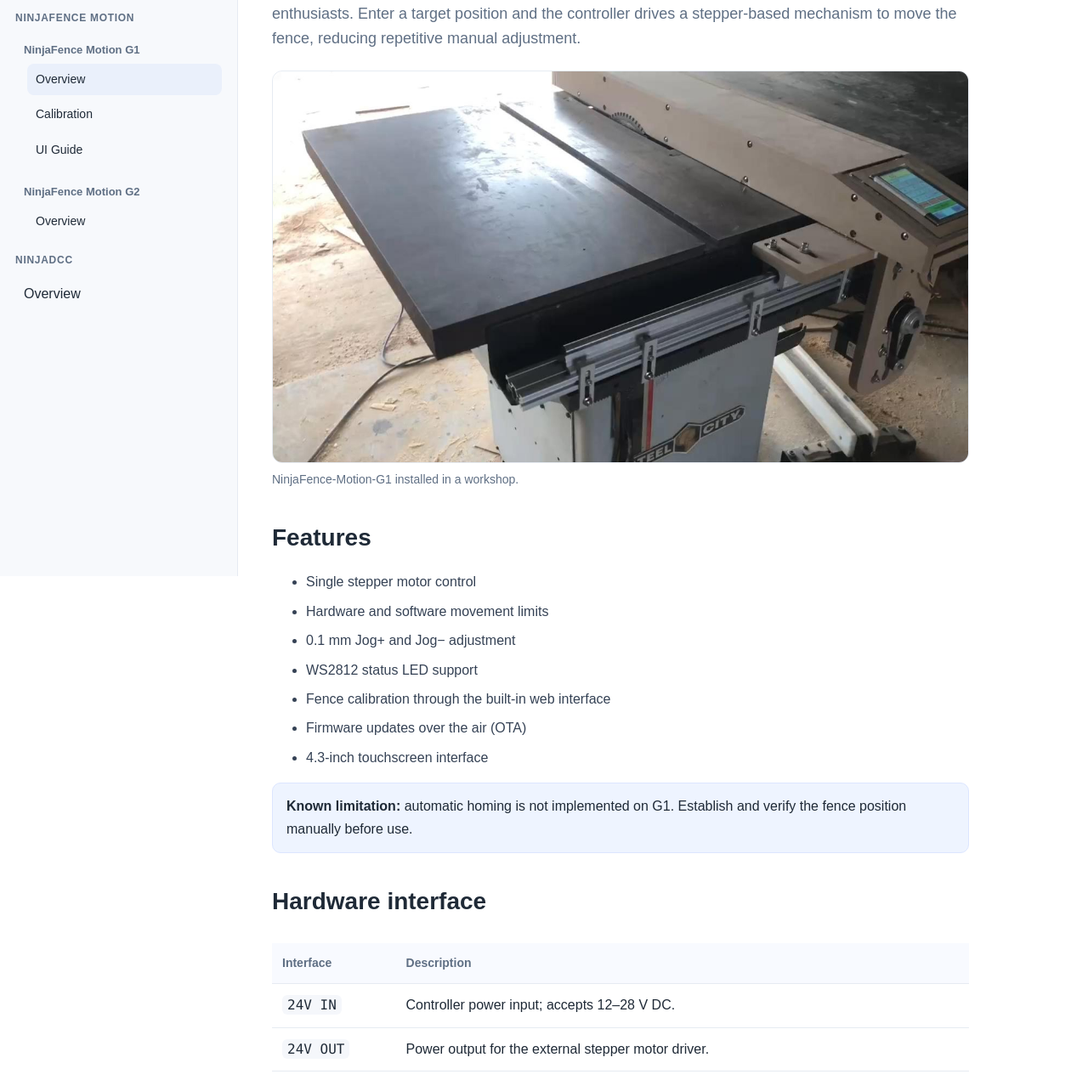
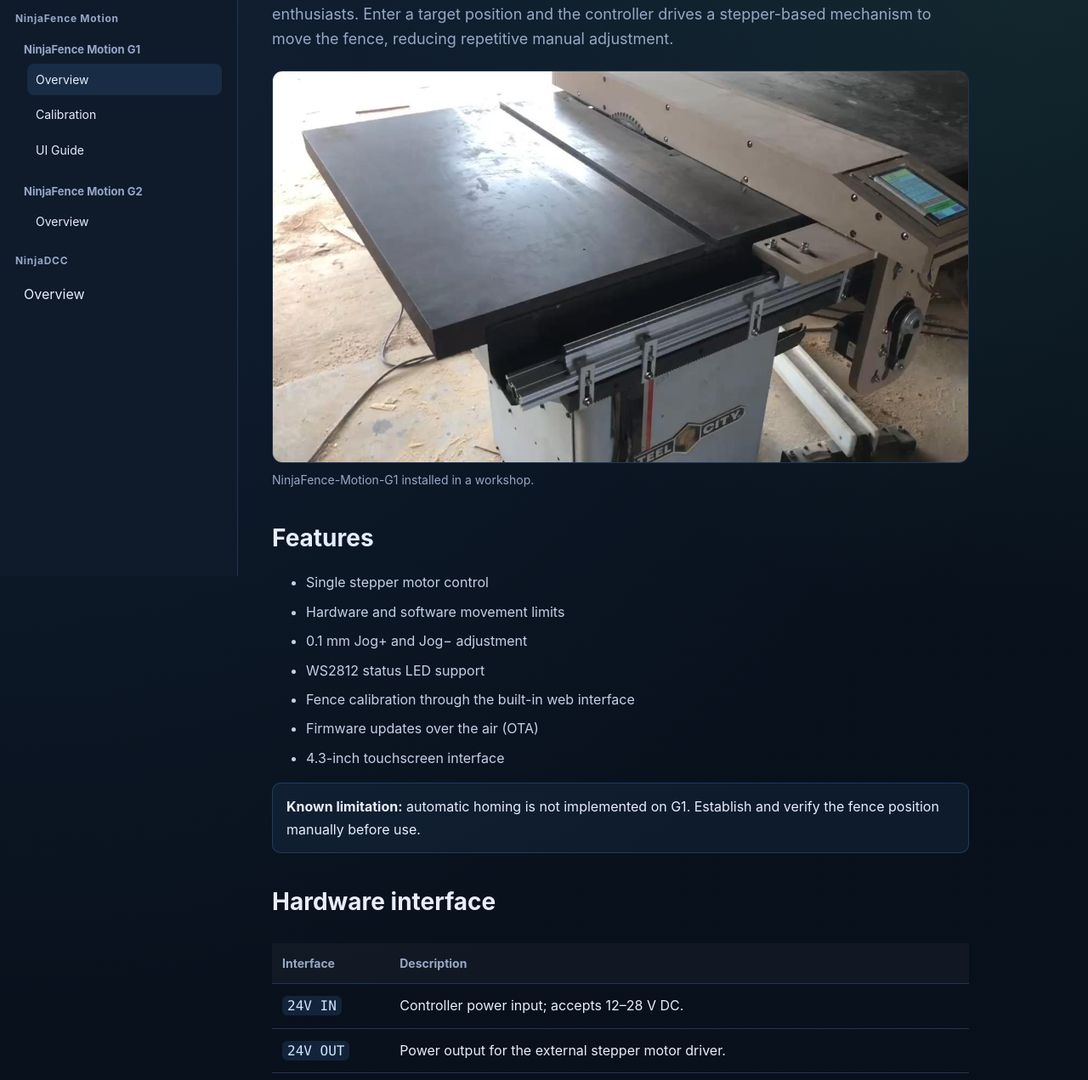
Before and after one commit to ninjafence/ninjafence-site, a plain HTML site: page docs/ninjafence-g1.html in a window 1280 px wide. Shown: the part 122-1393 px from the top of the page at 85% size. Drawn offline with Linux system fonts and the light colour scheme.

Commit message:
[Overview]: Update production docs
[Issue Description]:
	1. None

[Moidfy]:
	1. Just update docs pages

[Owner]: Ninja

```diff
--- a/docs/docs.css
+++ b/docs/docs.css
@@ -1,54 +1,54 @@
 :root{
-  --bg:#ffffff;
-  --sidebar:#f7f9fc;
-  --line:#e6ebf2;
-  --text:#1f2a37;
-  --muted:#5f6f84;
-  --link:#2f5fd0;
-  --accent:#eef4ff;
+  --bg:#09111d;
+  --sidebar:#0f1a2b;
+  --line:#223552;
+  --text:#e7eefc;
+  --muted:#97a8c7;
+  --link:#5ca8ff;
+  --accent:#13233a;
   --max:1200px;
 }
 *{box-sizing:border-box}
-body{margin:0;font-family:Arial,Helvetica,sans-serif;color:var(--text);background:var(--bg);line-height:1.65}
+body{margin:0;font-family:Inter,Arial,Helvetica,sans-serif;color:var(--text);background:radial-gradient(circle at top left,rgba(92,168,255,.12),transparent 28%),radial-gradient(circle at top right,rgba(114,255,209,.10),transparent 18%),linear-gradient(180deg,#08101b 0%,#09111d 100%);line-height:1.65}
 a{color:var(--link);text-decoration:none}
-a:hover{text-decoration:underline}
+a:hover{color:#c8fff0;text-decoration:underline}
 .layout{display:grid;grid-template-columns:280px minmax(0,1fr);min-height:100vh}
 .sidebar{background:var(--sidebar);border-right:1px solid var(--line);padding:22px 18px;position:sticky;top:0;height:100vh;overflow:auto}
 .brand{font-weight:700;font-size:20px;color:var(--text);display:block;margin-bottom:18px}
 .home-link{display:inline-block;margin-bottom:18px;font-size:14px}
 .nav-section{margin:18px 0}
-.nav-title{font-size:12px;color:var(--muted);font-weight:700;text-transform:uppercase;letter-spacing:.06em;margin-bottom:8px}
+.nav-title{font-size:12px;color:var(--muted);font-weight:700;letter-spacing:.06em;margin-bottom:8px}
 .nav-list{list-style:none;padding:0;margin:0;display:grid;gap:4px}
 .nav-list a{display:block;padding:8px 10px;border-radius:8px;color:var(--text)}
-.nav-list a.active,.nav-list a:hover{background:#eaf0fb;text-decoration:none}
+.nav-list a.active,.nav-list a:hover{background:rgba(92,168,255,.12);text-decoration:none}
 .nav-group{margin:10px 0 14px}
 .nav-group-label{display:block;padding:6px 10px;color:var(--muted);font-size:13px;font-weight:700}
 .nav-sublist{list-style:none;padding:0;margin:0 0 0 14px;display:grid;gap:4px}
 .nav-sublist a{display:block;padding:7px 10px;border-radius:8px;color:var(--text);font-size:14px}
-.nav-sublist a.active,.nav-sublist a:hover{background:#eaf0fb;text-decoration:none}
+.nav-sublist a.active,.nav-sublist a:hover{background:rgba(92,168,255,.12);text-decoration:none}
 .content{padding:32px 40px 48px;max-width:900px}
 h1{font-size:40px;line-height:1.1;margin:0 0 10px}
 h2{font-size:28px;margin:34px 0 12px}
 h3{font-size:22px;margin:26px 0 10px}
-p,li{color:#354255}
+p,li{color:#c4d1e7}
 .lead{font-size:18px;color:var(--muted);margin-bottom:20px}
-.note{padding:14px 16px;border-radius:10px;background:var(--accent);border:1px solid #dce6ff}
+.note{padding:14px 16px;border-radius:10px;background:rgba(92,168,255,.08);border:1px solid rgba(92,168,255,.22)}
 .table{width:100%;border-collapse:collapse;margin-top:14px}
 .table th,.table td{padding:12px;border-bottom:1px solid var(--line);text-align:left;vertical-align:top}
-.table th{font-size:14px;color:var(--muted);background:#f8faff}
+.table th{font-size:14px;color:var(--muted);background:rgba(255,255,255,.035)}
 .table-wrap{overflow-x:auto}
-.code{font-family:Consolas,Menlo,monospace;background:#f5f7fb;padding:2px 6px;border-radius:6px}
-.warning{padding:14px 16px;border-radius:10px;background:#fff7e6;border:1px solid #f4d28d;color:#594317}
+.code{font-family:Consolas,Menlo,monospace;background:#13233a;color:#d1e7ff;padding:2px 6px;border-radius:6px}
+.warning{padding:14px 16px;border-radius:10px;background:rgba(228,173,33,.1);border:1px solid rgba(228,173,33,.4);color:#f4d98d}
 .feature-list,.steps{display:grid;gap:8px}
 .doc-figure{margin:22px 0}
-.doc-figure img{display:block;width:100%;height:auto;border:1px solid var(--line);border-radius:12px;background:#f8faff}
+.doc-figure img{display:block;width:100%;height:auto;border:1px solid var(--line);border-radius:12px;background:#0f1a2b}
 .doc-figure figcaption{margin-top:8px;color:var(--muted);font-size:14px}
 .image-grid{display:grid;grid-template-columns:repeat(2,minmax(0,1fr));gap:18px}
 .image-grid .doc-figure{margin:0}
 .image-grid img{aspect-ratio:4/3;object-fit:cover}
 .link-cards{display:grid;grid-template-columns:repeat(2,minmax(0,1fr));gap:12px}
-.link-cards a{display:grid;gap:4px;padding:16px;border:1px solid var(--line);border-radius:10px;background:#f8faff}
-.link-cards a:hover{border-color:#b8caf1;text-decoration:none}
+.link-cards a{display:grid;gap:4px;padding:16px;border:1px solid var(--line);border-radius:10px;background:rgba(255,255,255,.025)}
+.link-cards a:hover{border-color:#5ca8ff;text-decoration:none}
 .link-cards span{color:var(--muted);font-size:14px}
 .status-list{display:grid;gap:10px}
 .status-list>div{display:grid;grid-template-columns:14px 150px 1fr;gap:10px;align-items:center;padding:12px 14px;border:1px solid var(--line);border-radius:10px}
```
Also changed, not shown: docs/index.html (+0 -5 lines), docs/ninjadcc.html (+0 -9 lines), docs/ninjafence-g2.html (+0 -9 lines).
